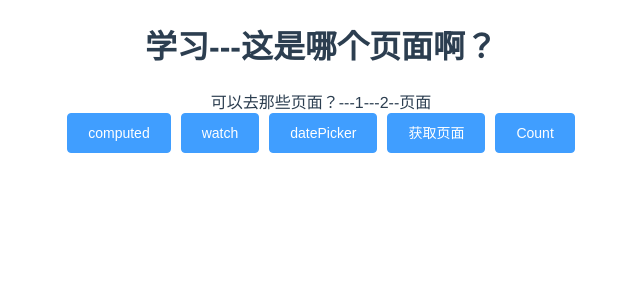
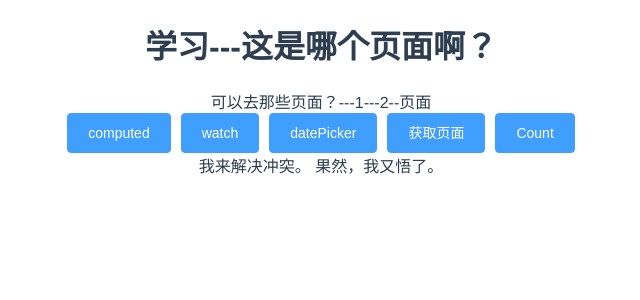
Before and after one commit to Thechosenpj/1213, a Vue app in the folder vuedemo/: page / in a window 1280 px wide. Shown: the top 300 px of the page, without its empty margins (319-959 px from the left). Built offline with nearby package versions, Linux system fonts and the light colour scheme.

Commit message:
解决冲突3.0

```diff
--- a/vuedemo/src/App.vue
+++ b/vuedemo/src/App.vue
@@ -8,9 +8,10 @@
       <!-- 在来一次 -->
 <!-- 我又悟了 -->
 <!-- 哈啊哈哈 -->
-      <div>
-        <!-- 我还要来一次 -->
-      </div>
+<div>
+  我来解决冲突。
+  果然，我又悟了。
+</div>
   </div>
 </template>
 
```
